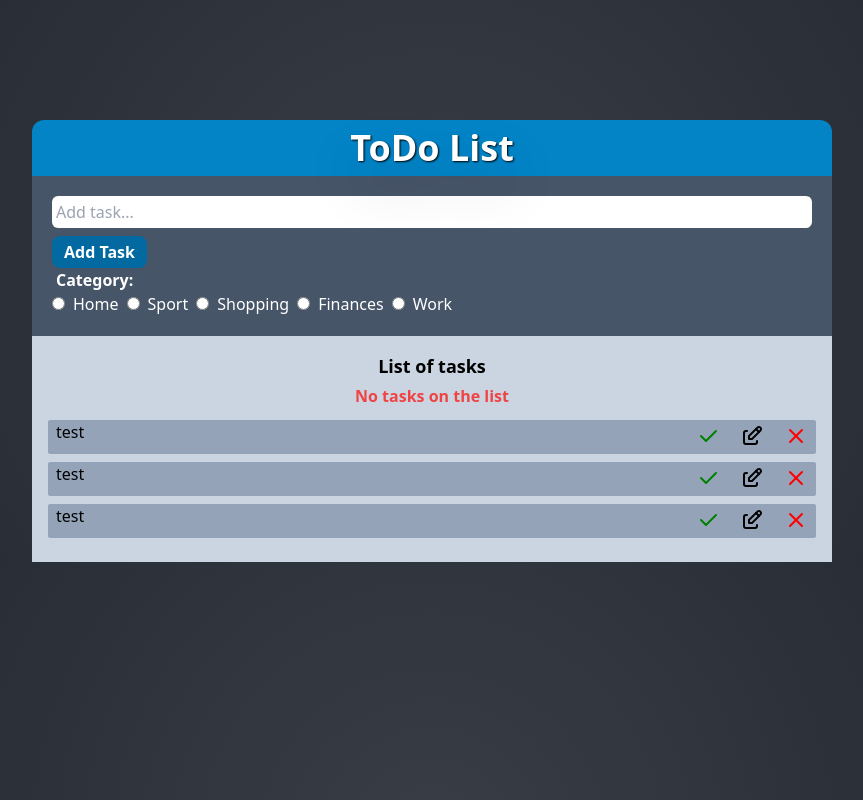
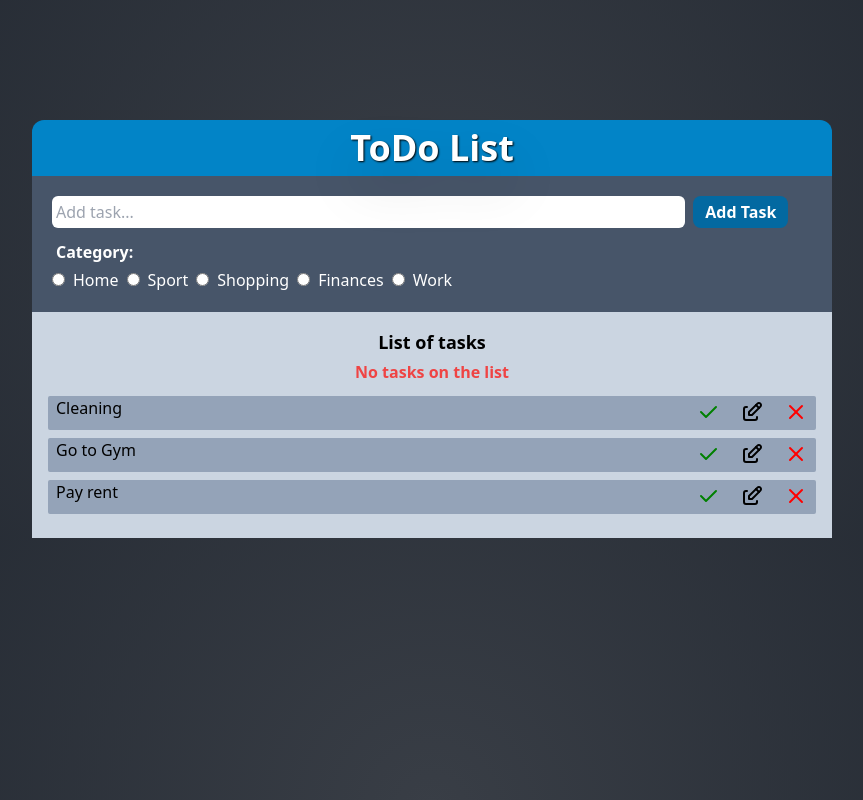
Before and after one commit to Astilion/ToDoApp, a React (Vite) app: page / in a window 1280 px wide. Shown: the whole page, without its empty margins (208-1071 px from the left). Built offline with nearby package versions, Linux system fonts and the light colour scheme.

Commit message:
created dynamic rendering of tasks + added dummmy tasks

```diff
--- a/src/components/NewTask.tsx
+++ b/src/components/NewTask.tsx
@@ -4,19 +4,19 @@ const NewTask = () => {
 	return (
 		<div className='bg-slate-600 p-5 text-white'>
 			<input
-				className='w-full rounded-md mb-2 p-1 text-slate-950'
+				className='w-full sm:w-10/12 rounded-md mb-2 p-1 text-slate-950'
 				type='text'
 				placeholder='Add task...'
 			/>
 
-			<button className='block px-3 py-1 rounded-lg bg-sky-700 transition-colors hover:bg-sky-500 font-bold text-white'>
+			<button className=' sm:ml-2 px-3 py-1 rounded-lg bg-sky-700 transition-colors hover:bg-sky-500 font-bold text-white'>
 				Add Task
 			</button>
-			<label className='font-semibold p-1' htmlFor='tasks'>
+			<label className='block font-semibold p-1' htmlFor='tasks'>
 				Category:
 			</label>
 			<div className='flex flex-wrap'>
-			<TaskCategory/>
+				<TaskCategory />
 			</div>
 		</div>
 	);
--- a/src/components/Task.tsx
+++ b/src/components/Task.tsx
@@ -1,9 +1,13 @@
 import TaskButtons from "./TaskButtons";
-
-const Task = () => {
+interface TaskProps  {
+	id: string,
+	category: string,
+	name: string
+}
+const Task = ({id, name} : TaskProps) => {
 	return (
-		<li className='flex justify-between pl-2 bg-slate-400 mb-2 rounded-sm'>
-			test
+		<li className='flex justify-between pl-2 bg-slate-400 mb-2 rounded-sm' id={id} >
+			{name}
 			<TaskButtons />
 		</li>
 	);
--- a/src/components/Tasks.tsx
+++ b/src/components/Tasks.tsx
@@ -1,4 +1,10 @@
 import Task from "./Task";
+
+const DUMMY_TASKS = [
+	{id: 't1', category: 'home', name: 'Cleaning'},
+	{id: 't2', category: 'sport', name: 'Go to Gym'},
+	{id: 't3', category: 'finances', name: 'Pay rent'},
+]
 const Tasks = () => {
 	return (
 		<div className='bg-slate-300 p-4'>
@@ -9,9 +15,9 @@ const Tasks = () => {
 				</p>
 			</div>
 			<ul>
-				<Task />
-				<Task />
-				<Task />
+				{DUMMY_TASKS.map((task) => (
+					<Task key={task.id}id={task.id} category={task.category} name={task.name}/>
+				))}
 			</ul>
 		</div>
 	);
```
